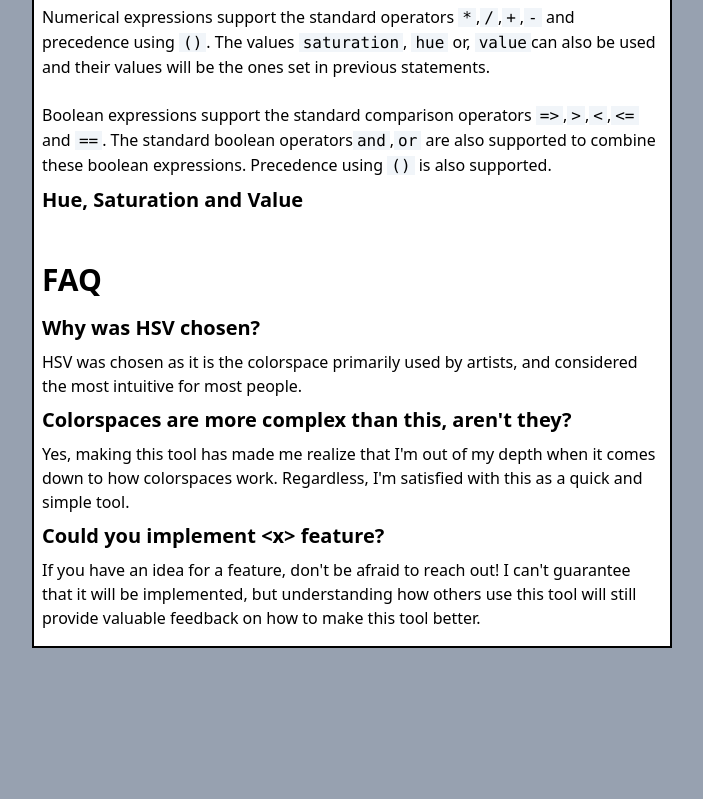
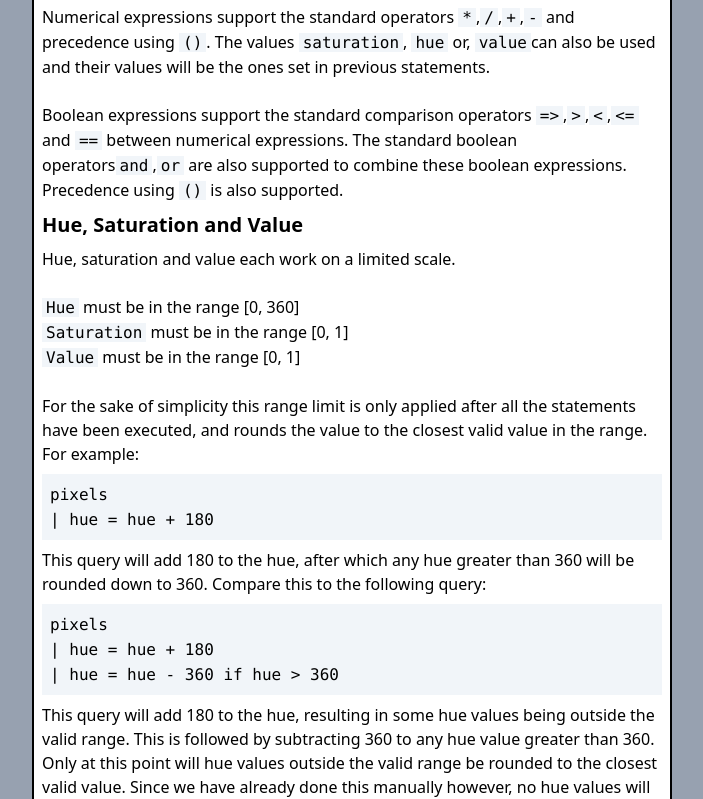
Before and after one commit to RLeek/Color-Query, a Next.js app: page /docs in a window 1280 px wide. Shown: the part 893-1692 px from the top of the page, without its empty margins (288-991 px from the left). Before the commit the page ends 1541 px from the top, so only its background shows below. Built offline with nearby package versions, Linux system fonts and the light colour scheme.

Commit message:
Add docs

```diff
--- a/app/canvasWorker/worker.ts
+++ b/app/canvasWorker/worker.ts
@@ -5,7 +5,8 @@ self.onmessage = (event) => {
     var image = event.data.imageData
     for (let i = 0; i < image.length; i += 4) {
         var hsvValue = rgb2hsv(image[i]/255, image[i+1]/255, image[i+2]/255);
-        var result = command(hsvValue[2], hsvValue[0], hsvValue[1]);
+        var result:number[] = command(hsvValue[2], hsvValue[0], hsvValue[1]);
+        var result = roundDown(result)
         var rgb = hsv2rgb(result[1], result[2], result[0]);
         image[i] = rgb[0]*255;
         image[i+1] = rgb[1]*255;
@@ -26,3 +27,24 @@ function hsv2rgb(h:number, s:number, v:number)
   let f= (n:number,k=(n+h/60)%6) => v - v*s*Math.max( Math.min(k,4-k,1), 0);
   return [f(5),f(3),f(1)];
 }
+
+function roundDown(result: number[]) {
+    if (result[1] > 360) {
+        result[1] = 360
+    } else if (result[1] < 0) {
+        result[1] = 0
+    }
+
+    if (result[2] > 1) {
+        result[2] = 1
+    } else if (result[2] < 0) {
+        result[2] = 0
+    }
+
+    if (result[0] > 1) {
+        result[0] = 1
+    } else if (result[0] < 0) {
+        result[0] = 0
+    }
+    return result
+}
--- a/app/docs/page.tsx
+++ b/app/docs/page.tsx
@@ -5,12 +5,12 @@ export default function Home() {
   //@ts-ignore
   return (
     <main className="flex flex-col justify-center place-items-center">
-        <div className = "w-10/12 md:w-144 xl:w-160 mt-4 px-2 border-2 border-black bg-white pb-4">
+        <div className = "w-10/12 md:w-144 xl:w-160 mt-4 px-2 border-2 border-black bg-white pb-4 mb-8">
             <h1 className = "text-3xl font-semibold pt-4 py-2">ColorQuery overview</h1>
                 ColorQuery provides a simple DSL for querying and manipulating the HSV values of images. The intent is to provide a quick and simplified tool for understanding how the colors of different images work.
             <h1 className = "text-3xl font-semibold pt-4 py-2">ColorQuery language (CQL) overview</h1>
-            CQL queries consist of a series of statements executed one after the other. The first statement in a CQL query is always
-            <code className="bg-slate-100 px-1"> pixels</code>
+            CQL queries consist of a series of statements executed one after the other. The first statement in a CQL query is always {' '}
+            <code className="bg-slate-100 px-1"> pixels</code>.
             <br/>
             <div className= "bg-slate-100 p-2 mt-2 mb-2">
                 <code>pixels</code>
@@ -41,14 +41,37 @@ export default function Home() {
             <br/>
             <br/>
 
-            Boolean expressions support the standard comparison operators <code className="bg-slate-100 px-1">={'>'}</code>,<code className="bg-slate-100 px-1">{'>'}</code>,<code className="bg-slate-100 px-1">{'<'}</code>,<code className="bg-slate-100 px-1">{'<='}</code> and <code className="bg-slate-100 px-1">{'=='}</code>. The standard boolean operators
+            Boolean expressions support the standard comparison operators <code className="bg-slate-100 px-1">={'>'}</code>,<code className="bg-slate-100 px-1">{'>'}</code>,<code className="bg-slate-100 px-1">{'<'}</code>,<code className="bg-slate-100 px-1">{'<='}</code> and <code className="bg-slate-100 px-1">{'=='}</code> between numerical expressions. The standard boolean operators
             <code className="bg-slate-100 px-1">{'and'}</code>,<code className="bg-slate-100 px-1">{'or'}</code> are also supported to combine these boolean expressions. Precedence using <code className="bg-slate-100 px-1">()</code> is also supported.
 
             <h2 className = "text-xl font-semibold py-2">Hue, Saturation and Value</h2>
-
-
-
-
+            Hue, saturation and value each work on a limited scale.
+            <br/>
+            <br/>
+            <code className="bg-slate-100 px-1"> Hue</code> must be in the range [0, 360]
+            <br/>
+            <code className="bg-slate-100 px-1"> Saturation</code> must be in the range [0, 1]
+            <br/>
+            <code className="bg-slate-100 px-1"> Value</code> must be in the range [0, 1]
+            <br/>
+            <br/>
+            For the sake of simplicity this range limit is only applied after all the statements have been executed, and rounds the value to the closest valid value in the range. For example:
+            <br/>
+            <div className= "bg-slate-100 p-2 mt-2 mb-2">
+                <code>pixels</code>
+                <br/>
+                <code> | hue = hue + 180</code>
+            </div>
+             This query will add 180 to the hue, after which any hue greater than 360 will be rounded down to 360. Compare this to the following query:
+            <br/>
+            <div className= "bg-slate-100 p-2 mt-2 mb-2">
+            <code>pixels</code>
+                <br/>
+                <code> | hue = hue + 180</code>
+                <br/>
+                <code> | hue = hue - 360 if hue {'>'} 360</code>
+            </div>
+            This query will add 180 to the hue, resulting in some hue values being outside the valid range. This is followed by subtracting 360 to any hue value greater than 360. Only at this point will hue values outside the valid range be rounded to the closest valid value. Since we have already done this manually however, no hue values will be changed.
 
             <br/>
             <h1 className = "text-3xl font-semibold pt-4 py-2">FAQ</h1>
```
